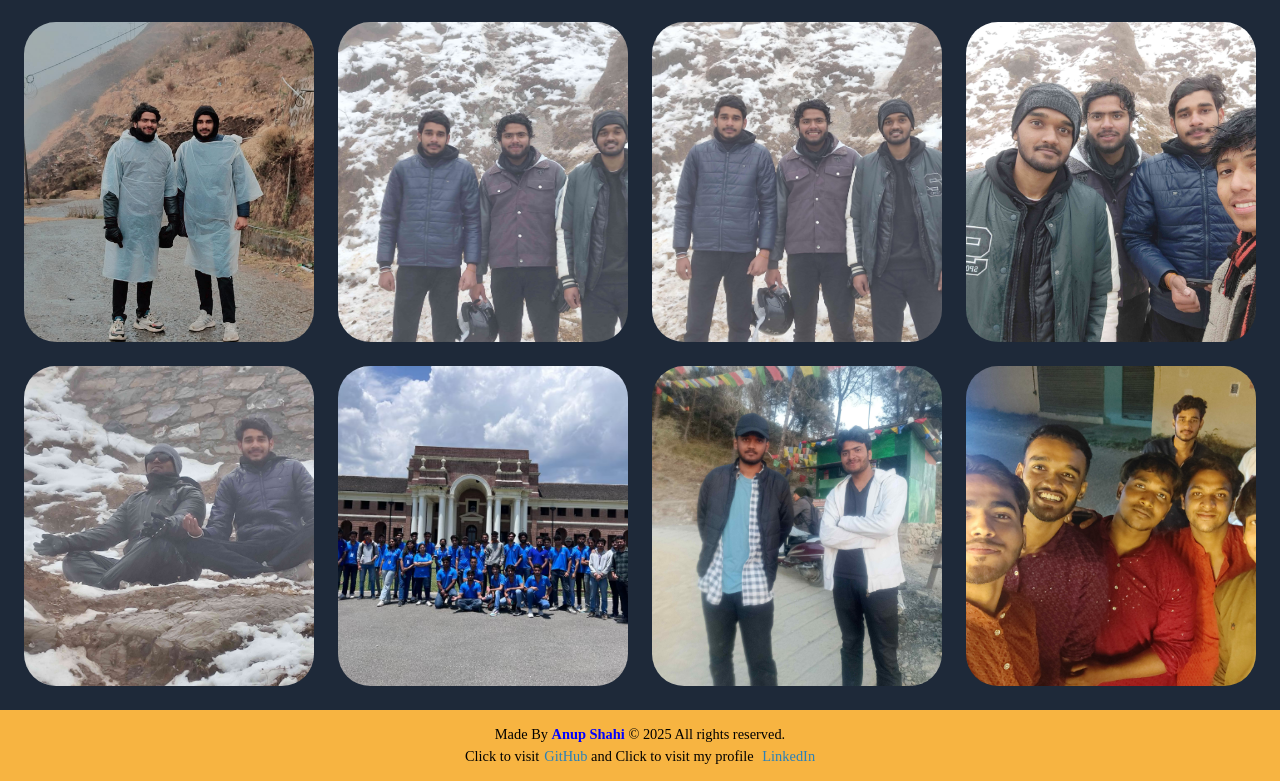
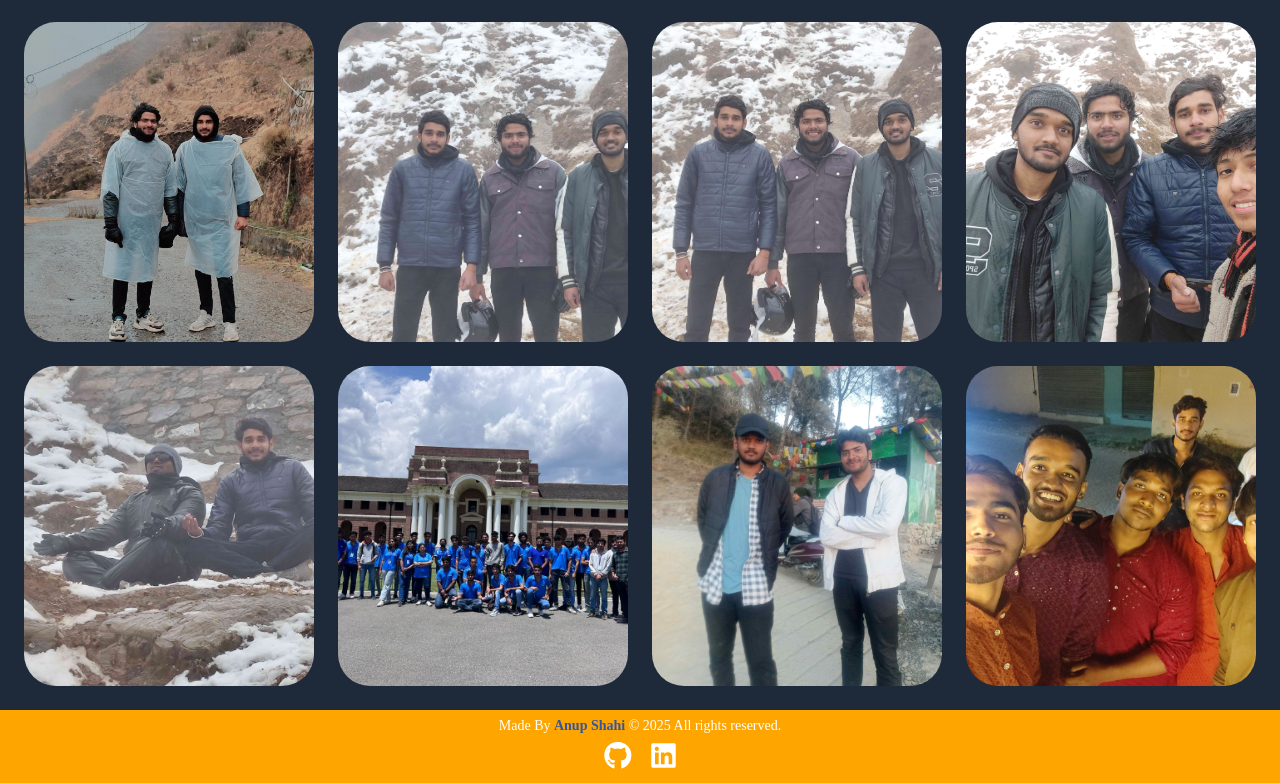
Before and after one commit to bhanu0221/My-Portfolio, a React (Vite) app: page /memories in a window 1280 px wide. Shown: the part 1242-2025 px from the top of the page. Built offline with nearby package versions, Linux system fonts and the light colour scheme.

Commit message:
added icons for footer and also linked style in index.html

```diff
--- a/index.html
+++ b/index.html
@@ -4,6 +4,7 @@
     <meta charset="UTF-8" />
     <link rel="icon" type="image/svg+xml" href="/vite.svg" />
     <meta name="viewport" content="width=device-width, initial-scale=1.0" />
+    <link rel="stylesheet" href="https://cdnjs.cloudflare.com/ajax/libs/font-awesome/6.5.0/css/all.min.css"/>
     <title>project</title>
   </head>
   <body>
--- a/src/components/Footer.jsx
+++ b/src/components/Footer.jsx
@@ -5,17 +5,35 @@ function Footer() {
         <footer style={{
             fontFamily: "cursive",
             textAlign: "center",
-            padding: "14px 0",
+            padding: "5px 0",
             width: "100%",
-            fontSize: "0.90rem",
-            color: "black",
-            backgroundColor: "#f59f0bc6",
+            fontSize: "14px",
+            color: "white",
+            backgroundColor: "orange",
         }}>
 
-            <p>Made By <span style={{fontWeight:"bold", color:"blue"}}>Anup Shahi</span> © 2025 All rights reserved.</p>
-            <p>Click to visit<a href=" https://github.com/bhanu0221" target="_blank" rel="noopener noreferrer"
-                style={{ color: "#2980b9", marginLeft: "5px" }}>GitHub </a>and Click to visit my profile <a href="https://www.linkedin.com/in/anup-shahi-50486530a" target="_blank" rel="noopener noreferrer"
-                style={{ color: "#2980b9", marginLeft: "5px" }}>LinkedIn </a></p>
+            <p>Made By <span style={{ fontWeight: "bold", color: 'Highlight'}}>Anup Shahi</span> © 2025 All rights reserved.</p>
+            <div className="footer-links">
+                <a
+                    href="https://github.com/bhanu0221"
+                    className="footer-icon my-0 mx-[10px] text-white no-underline text-[28px] transition-colors duration-300 ease-in-out hover:text-blue-400"
+                    target="_blank"
+                    rel="noopener noreferrer"
+                    title="View GitHub"
+                >
+                    <i className="fab fa-github"></i>
+                </a>
+
+                <a
+                    href="https://www.linkedin.com/in/anup-shahi-50486530a"
+                    className="footer-icon my-0 mx-[10px] text-white no-underline text-[28px] transition-colors duration-300 ease-in-out hover:text-blue-400"
+                    target="_blank"
+                    rel="noopener noreferrer"
+                    title="Visit LinkedIn"
+                >
+                    <i className="fab fa-linkedin"></i>
+                </a>
+            </div>
         </footer>
     )
 }
```
